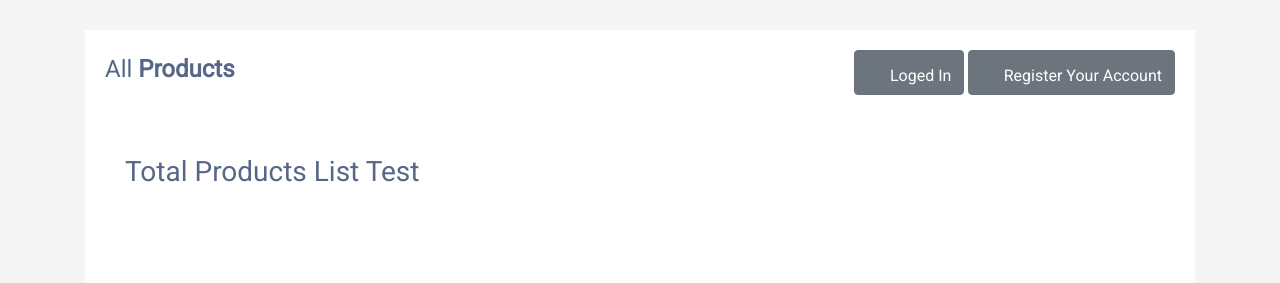
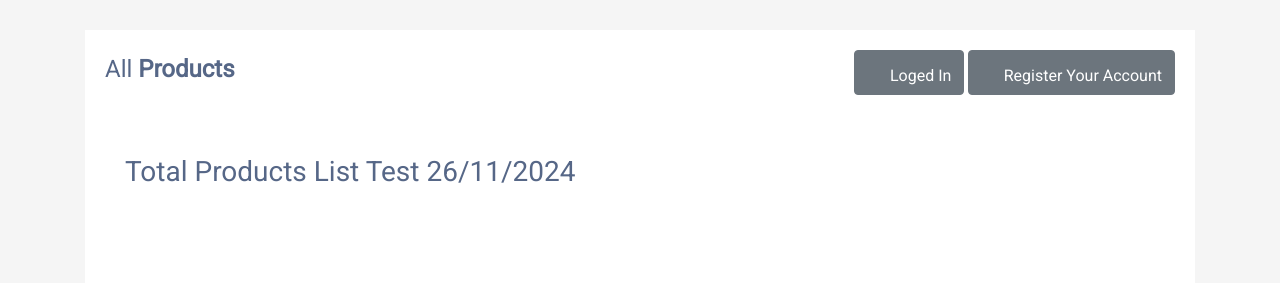
Before and after one commit to Yousaf178/Crud, a PHP site: page / in a window 1280 px wide. Shown: the top 283 px of the page. Run offline with PHP 8.4, Linux system fonts and the light colour scheme; data that the repository does not hold is empty.

Commit message:
changes for test change

```diff
--- a/index.php
+++ b/index.php
@@ -202,7 +202,7 @@ echo "<script>window.location.href = 'admin_index.php'</script>";
         <div class="table-wrapper">
             <div class="table-title">
                 <div class="row">
-                        <h3>Total Products List Test</h3>
+                        <h3>Total Products List Test 26/11/2024</h3>
 
                        <!-- <div class="col-sm-7" align="right">
                         <a href="insert_product.php" class="btn btn-secondary"><i class="material-icons">&#xE147;</i> <span>Add New Product</span></a>
```
